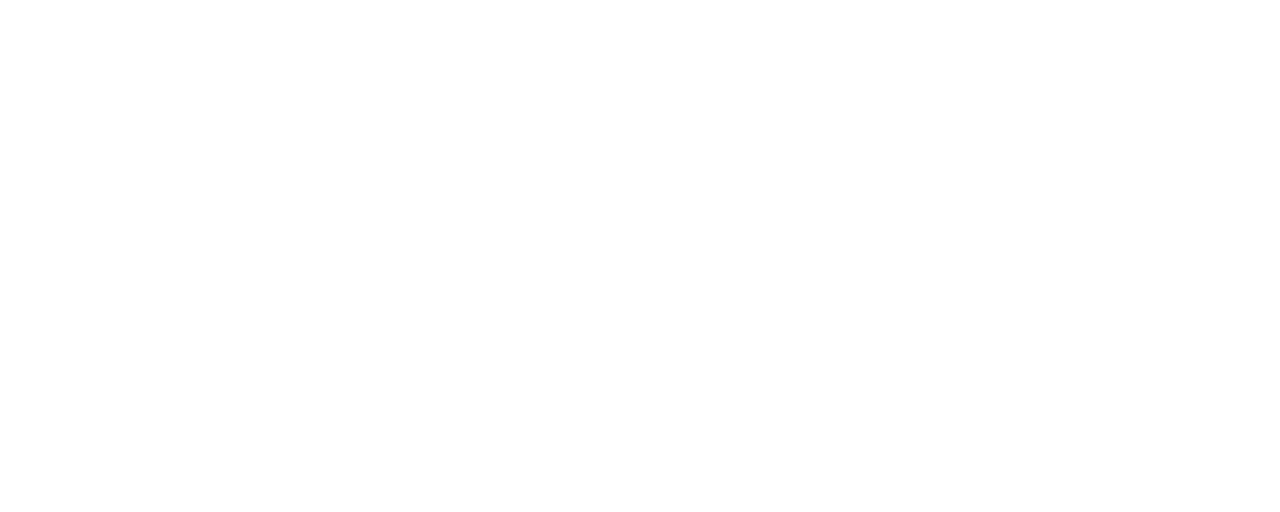
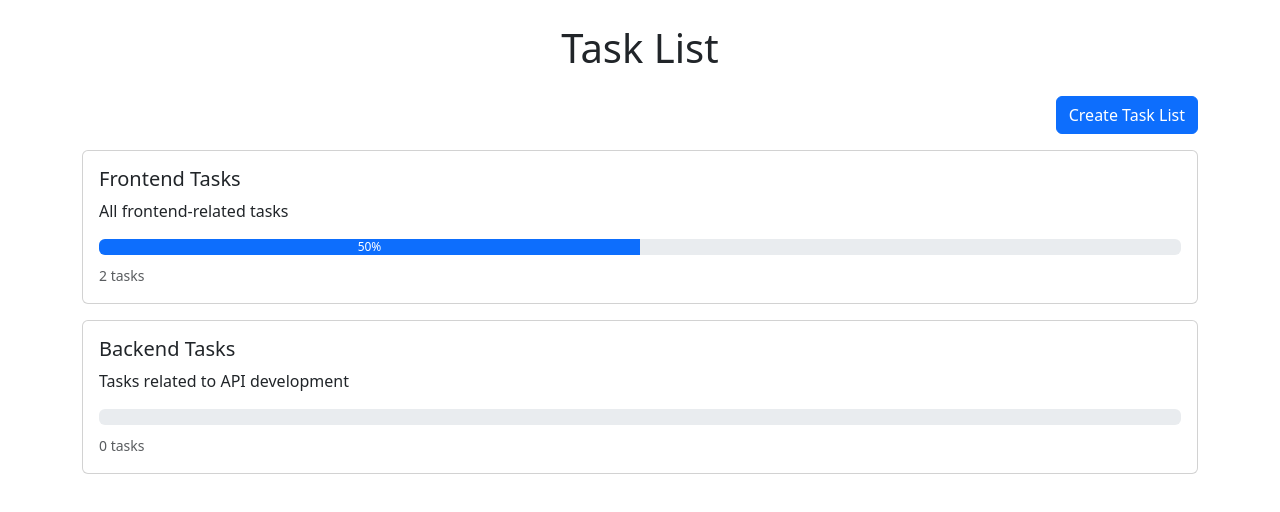
Before and after one commit to javierjaure95/TaskTracker, an Angular app in the folder Frontend/: page /tasks in a window 1280 px wide. Before the commit this address led to /. Shown: the top 512 px of the page. Built offline with nearby package versions, Linux system fonts and the light colour scheme.

Commit message:
task list page

```diff
--- a/Frontend/src/app/app.routes.ts
+++ b/Frontend/src/app/app.routes.ts
@@ -1,3 +1,18 @@
 import { Routes } from '@angular/router';
 
-export const routes: Routes = [];
+export const routes: Routes = [
+  {
+    path: '',
+    redirectTo: 'tasks',
+    pathMatch: 'full'
+  },
+  {
+    path: 'tasks',
+    loadChildren: () =>
+      import('./features/tasks/task-routes').then(m => m.TASK_ROUTES)
+  },
+  {
+    path: '**',
+    redirectTo: 'tasks'
+  }
+];
--- a/Frontend/src/app/features/tasks/components/create-task-list-form/create-task-list-form.component.html
+++ b/Frontend/src/app/features/tasks/components/create-task-list-form/create-task-list-form.component.html
@@ -1 +1,5 @@
-<p>create-task-list-form works!</p>
+<form (submit)="onSubmit(); $event.preventDefault()">
+  <input type="text" [(ngModel)]="title" placeholder="Title" name="title" required />
+  <textarea [(ngModel)]="description" placeholder="Description" name="description"></textarea>
+  <button type="submit">Create Task List</button>
+</form>
--- a/Frontend/src/app/features/tasks/components/create-task-list-form/create-task-list-form.component.ts
+++ b/Frontend/src/app/features/tasks/components/create-task-list-form/create-task-list-form.component.ts
@@ -1,12 +1,21 @@
-import { Component } from '@angular/core';
+import { Component, EventEmitter, Input, Output } from '@angular/core';
+import { CommonModule } from '@angular/common';
+import { FormsModule } from '@angular/forms';
+
 
 @Component({
-  selector: 'app-create-task-list-form',
+  selector: 'app-task-list-form',
   standalone: true,
-  imports: [],
-  templateUrl: './create-task-list-form.component.html',
-  styleUrl: './create-task-list-form.component.css'
+  imports: [CommonModule, FormsModule],
+  templateUrl: './create-task-list-form.component.html'
 })
-export class CreateTaskListFormComponent {
+export class TaskListFormComponent {
+  @Input() title: string = '';
+  @Input() description: string = '';
+  @Output() create = new EventEmitter<{ title: string; description: string }>();
 
+
+  onSubmit() {
+    this.create.emit({ title: this.title, description: this.description });
+  }
 }
--- a/Frontend/src/app/features/tasks/pages/task-list-page/task-list-page.component.html
+++ b/Frontend/src/app/features/tasks/pages/task-list-page/task-list-page.component.html
@@ -1 +1,39 @@
-<p>task-list-page works!</p>
+<div class="container mt-4">
+  <h1 class="text-center mb-4">Task List</h1>
+
+  <div class="d-flex justify-content-end mb-3">
+    <button class="btn btn-primary" (click)="toggleCreateForm()">
+      {{ showCreateForm ? 'Cancel' : 'Create Task List' }}
+    </button>
+  </div>
+
+  <div *ngIf="showCreateForm" class="mb-4">
+    <app-task-list-form (create)="onCreateTaskList($event)"></app-task-list-form>
+  </div>
+  <div *ngIf="!showCreateForm">
+    <div *ngIf="taskLists.length === 0" class="text-center text-muted">
+      No task lists yet.
+    </div>
+
+    <div *ngFor="let list of taskLists" class="card mb-3">
+      <div class="card-body">
+        <h5 class="card-title">{{ list.title }}</h5>
+        <p class="card-text">{{ list.description }}</p>
+
+        <div class="progress mb-2">
+          <div
+            class="progress-bar"
+            role="progressbar"
+            [style.width.%]="list.progress"
+            [attr.aria-valuenow]="list.progress"
+            aria-valuemin="0"
+            aria-valuemax="100"
+          >
+            {{ list.progress }}%
+          </div>
+        </div>
+        <small class="text-muted">{{ list.count }} tasks</small>
+      </div>
+    </div>
+  </div>
+</div>
--- a/Frontend/src/app/features/tasks/pages/task-list-page/task-list-page.component.ts
+++ b/Frontend/src/app/features/tasks/pages/task-list-page/task-list-page.component.ts
@@ -1,12 +1,28 @@
 import { Component } from '@angular/core';
+import { CommonModule } from '@angular/common';
+import { TaskList } from '../../../../models/task-list.model';
+import { MOCK_TASK_LISTS } from '../../../../mocks/mock-task-data';
+import { TaskListFormComponent } from '../../components/create-task-list-form/create-task-list-form.component';
 
 @Component({
   selector: 'app-task-list-page',
   standalone: true,
-  imports: [],
-  templateUrl: './task-list-page.component.html',
-  styleUrl: './task-list-page.component.css'
+  imports: [CommonModule, TaskListFormComponent],
+  templateUrl: './task-list-page.component.html'
 })
 export class TaskListPageComponent {
+  taskLists: TaskList[] = MOCK_TASK_LISTS;
+
+
+  showCreateForm = false;
+
+  toggleCreateForm() {
+    this.showCreateForm = !this.showCreateForm;
+  }
+
+  onCreateTaskList(data: { title: string; description: string }) {
+    console.log('Datos recibidos para crear Task List:', data);
+    this.showCreateForm = false;
+}
 
 }
--- /dev/null
+++ b/Frontend/src/app/features/tasks/task-routes.ts
@@ -0,0 +1,14 @@
+import { Routes } from '@angular/router';
+import { TaskListPageComponent } from './pages/task-list-page/task-list-page.component';
+import { TaskListDetailPageComponent } from './pages/task-list-detail-page/task-list-detail-page.component';
+
+export const TASK_ROUTES: Routes = [
+  {
+    path: '',
+    component: TaskListPageComponent
+  },
+  {
+    path: ':id',
+    component: TaskListDetailPageComponent
+  }
+];
--- /dev/null
+++ b/Frontend/src/app/mocks/mock-task-data.ts
@@ -0,0 +1,41 @@
+import { Task } from '../models/task.model';
+import { TaskList } from '../models/task-list.model';
+import { TaskPriority, TaskStatus } from '../models/enums/task.enums';
+
+export const MOCK_TASKS: Task[] = [
+  {
+    id: '14396d3e-a0bd-4795-8c8f-b88cc151c6bc',
+    title: 'Setup Angular App',
+    description: 'Initialize project and install dependencies',
+    dueDate: '2024-11-01T09:00:00',
+    priority: TaskPriority.HIGH,
+    status: TaskStatus.COMPLETED
+  },
+  {
+    id: '8c4a2b6e-038d-4a99-aed6-4828e26b7f9f',
+    title: 'Create Task List Component',
+    description: 'Build the UI for showing task lists',
+    dueDate: '2024-11-03T09:00:00',
+    priority: TaskPriority.MEDIUM,
+    status: TaskStatus.OPEN
+  }
+];
+
+export const MOCK_TASK_LISTS: TaskList[] = [
+  {
+    id: '71bdf2a4-29dc-4b28-9c4d-5ddd978c4b8f',
+    title: 'Frontend Tasks',
+    description: 'All frontend-related tasks',
+    count: MOCK_TASKS.length,
+    progress: 50,
+    tasks: MOCK_TASKS
+  },
+  {
+    id: '8c92a8c3-92a7-43cd-9a2a-0f5c1f5f8299',
+    title: 'Backend Tasks',
+    description: 'Tasks related to API development',
+    count: 0,
+    progress: 0,
+    tasks: []
+  }
+];
--- /dev/null
+++ b/Frontend/src/app/models/enums/task.enums.ts
@@ -0,0 +1,10 @@
+export enum TaskPriority {
+  LOW = 'LOW',
+  MEDIUM = 'MEDIUM',
+  HIGH = 'HIGH'
+}
+
+export enum TaskStatus {
+  OPEN = 'OPEN',
+  COMPLETED = 'COMPLETED'
+}
--- /dev/null
+++ b/Frontend/src/app/models/task-list-create.dto.ts
@@ -0,0 +1,4 @@
+export interface TaskListCreateDto {
+  title: string;
+  description: string;
+}
--- a/Frontend/src/main.ts
+++ b/Frontend/src/main.ts
@@ -1,6 +1,8 @@
 import { bootstrapApplication } from '@angular/platform-browser';
-import { appConfig } from './app/app.config';
+import { provideRouter } from '@angular/router';
 import { AppComponent } from './app/app.component';
+import { routes } from './app/app.routes';
 
-bootstrapApplication(AppComponent, appConfig)
-  .catch((err) => console.error(err));
+bootstrapApplication(AppComponent, {
+  providers: [provideRouter(routes)],
+}).catch(err => console.error(err));
```
Also changed, not shown: Frontend/src/app/models/task-list.model.ts (added, +10 -0 lines), Frontend/src/app/models/task.model.ts (added, +17 -0 lines), 2 other files (tests, documents, lock files or other folders).
